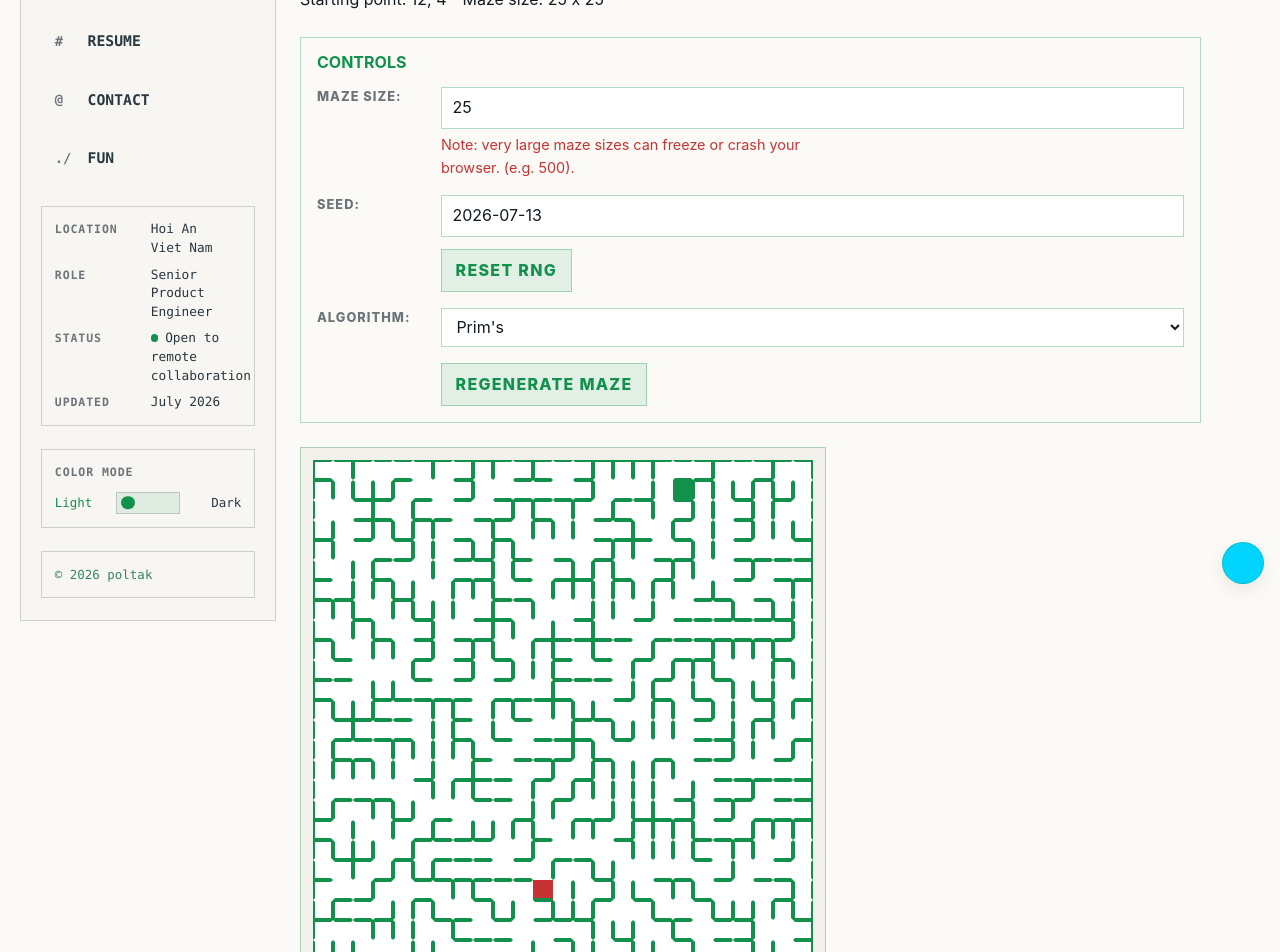
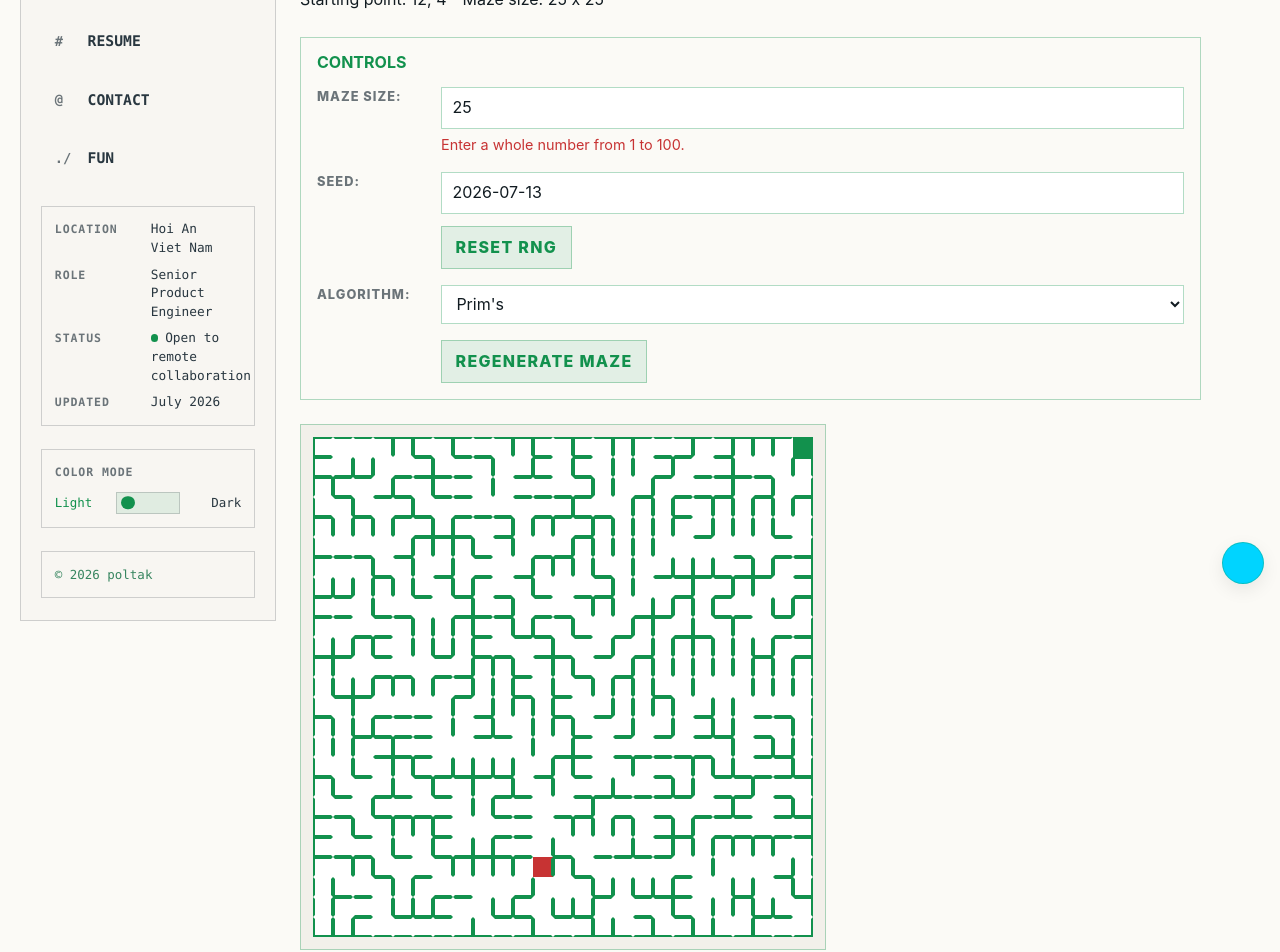
Before and after one commit to poltak/poltak.github.io, a SvelteKit app: page /maze-generator in a window 1280 px wide. Shown: the part 200-1152 px from the top of the page. Built offline with nearby package versions, Linux system fonts and the light colour scheme.

Commit message:
Generate mazes without quadratic scans or biased shuffling
- Bound maze dimensions and verify seeded, connected, cycle-free output through 100 by 100 cells.

```diff
--- a/src/lib/maze-generator/constants.ts
+++ b/src/lib/maze-generator/constants.ts
@@ -1,4 +1,6 @@
 import type { MazeGenAlgorithm } from './types'
+
+export const MAX_MAZE_SIZE = 100
 
 export const ALGO_CHOICES: Record<MazeGenAlgorithm, string> = {
     dfs: 'Depth-First Search',
--- a/src/lib/maze-generator/generation-functions.ts
+++ b/src/lib/maze-generator/generation-functions.ts
@@ -6,17 +6,19 @@ import {
     pickRandomNeighborDirection,
 } from './util'
 import type { Direction, MazeGenerator } from './types'
+import { MAX_MAZE_SIZE } from './constants'
 
 const generateMazeDFS: MazeGenerator = ({ mazeSize, randomInt }) => {
     const maze = initMaze(mazeSize)
     const startIndex = randomInt(0, mazeSize * mazeSize - 1)
     const stack: number[] = [startIndex]
     const history: number[] = [startIndex]
+    const visited = new Set(history)
 
     while (stack.length > 0) {
         const currentIndex = stack[stack.length - 1]
         const neighbors = getNeighborCells(currentIndex, mazeSize)
-        let direction = pickRandomNeighborDirection(neighbors, history, randomInt)
+        const direction = pickRandomNeighborDirection({ neighbors, visited, randomInt })
 
         // Once we've exhausted all possible directions, pop the stack so we can backtrack on next iteration
         if (direction === null) {
@@ -33,6 +35,7 @@ const generateMazeDFS: MazeGenerator = ({ mazeSize, randomInt }) => {
 
         // And add the neighbor to the history and stack, to work from on the next iteration
         history.push(neighborIndex)
+        visited.add(neighborIndex)
         stack.push(neighborIndex)
     }
 
@@ -43,6 +46,7 @@ const generateMazePrim: MazeGenerator = ({ mazeSize, randomInt }) => {
     const maze = initMaze(mazeSize)
     const startIndex = randomInt(0, mazeSize * mazeSize - 1)
     const history: number[] = [startIndex]
+    const visited = new Set(history)
     const wallPool: Array<[MazeCell, Direction]> = []
 
     const addValidWallsToPool = (cell: MazeCell): void => {
@@ -50,7 +54,7 @@ const generateMazePrim: MazeGenerator = ({ mazeSize, randomInt }) => {
 
         for (const [direction, neighborIndex] of Object.entries(neighboringCells)) {
             // Skip any directions that can't be visited OR have already been visited
-            if (neighborIndex === null || history.includes(neighborIndex)) {
+            if (neighborIndex === null || visited.has(neighborIndex)) {
                 continue
             }
             wallPool.push([cell, direction as Direction])
@@ -62,18 +66,20 @@ const generateMazePrim: MazeGenerator = ({ mazeSize, randomInt }) => {
     while (wallPool.length > 0) {
         const randomWallIndex = randomInt(0, wallPool.length - 1)
         const [cell, direction] = wallPool[randomWallIndex]
+        wallPool[randomWallIndex] = wallPool[wallPool.length - 1]
+        wallPool.pop()
         const neighborIndex = getNeighborCells(cell.index, mazeSize)[direction]
 
         // If we haven't visited this neighbor yet (and actually can) - visit it!
-        if (neighborIndex !== null && !history.includes(neighborIndex)) {
+        if (neighborIndex !== null && !visited.has(neighborIndex)) {
             maze[cell.index].walls[direction] = false
             maze[neighborIndex].walls[getOppositeDirection(direction)] = false
             history.push(neighborIndex)
+            visited.add(neighborIndex)
 
             // Add this neighbor's walls to the wall pool for future iterations
             addValidWallsToPool(maze[neighborIndex])
         }
-        wallPool.splice(randomWallIndex, 1)
     }
 
     return { maze, startIndex, endIndex: history[history.length - 1], history }
@@ -81,56 +87,62 @@ const generateMazePrim: MazeGenerator = ({ mazeSize, randomInt }) => {
 
 const generateMazeKruskal: MazeGenerator = ({ mazeSize, randomInt }) => {
     const maze = initMaze(mazeSize)
-    const allWallsShuffled = maze
-        .flatMap((cell) =>
-            Object.keys(cell.walls).map((wall) => [cell, wall] as [MazeCell, Direction]),
-        )
-        .sort(() => randomInt(0, 1) - 0.5)
-
-    // Create a disjoint set for each cell
-    const disjointSets = new Map<MazeCell, MazeCell>(maze.map((cell) => [cell, cell]))
-    function findSetRoot(cell: MazeCell): MazeCell {
-        while (disjointSets.get(cell) !== cell) {
-            cell = disjointSets.get(cell)!
+    // Each internal wall appears once. Fisher-Yates uses the supplied seeded RNG.
+    const walls: Array<[number, Direction, number]> = []
+    for (const cell of maze) {
+        const neighbors = getNeighborCells(cell.index, mazeSize)
+        for (const direction of ['top', 'right'] as const) {
+            const neighbor = neighbors[direction]
+            if (neighbor !== null) walls.push([cell.index, direction, neighbor])
         }
-        return cell
     }
-    function unionSets(a: MazeCell, b: MazeCell): void {
-        const rootA = findSetRoot(a)
-        const rootB = findSetRoot(b)
-        disjointSets.set(rootB, rootA)
+    for (let i = walls.length - 1; i > 0; i--) {
+        const j = randomInt(0, i)
+        ;[walls[i], walls[j]] = [walls[j], walls[i]]
     }
 
-    const history = [allWallsShuffled[0][0].index]
+    const parents = Uint32Array.from(maze, (cell) => cell.index)
+    const ranks = new Uint8Array(maze.length)
+    function findRoot(index: number): number {
+        while (parents[index] !== index) {
+            parents[index] = parents[parents[index]]
+            index = parents[index]
+        }
+        return index
+    }
 
-    for (const [cellA, direction] of allWallsShuffled) {
-        const cellBIndex = getNeighborCells(cellA.index, mazeSize)[direction]
-        if (cellBIndex == null) {
-            continue
-        }
-        const cellB = maze[cellBIndex]
+    const startIndex = walls[0]?.[0] ?? 0
+    const history = [startIndex]
+    for (const [cellAIndex, direction, cellBIndex] of walls) {
+        let rootA = findRoot(cellAIndex)
+        let rootB = findRoot(cellBIndex)
+        if (rootA === rootB) continue
+        if (ranks[rootA] < ranks[rootB]) [rootA, rootB] = [rootB, rootA]
+        parents[rootB] = rootA
+        if (ranks[rootA] === ranks[rootB]) ranks[rootA] += 1
 
-        // If both cells are part of the same set, we don't need to do anything else
-        if (findSetRoot(cellA) === findSetRoot(cellB)) {
-            continue
-        }
-
-        // If different sets, merge their sets and remove that wall
-        unionSets(cellA, cellB)
-        cellA.walls[direction] = false
-        cellB.walls[getOppositeDirection(direction)] = false
+        maze[cellAIndex].walls[direction] = false
+        maze[cellBIndex].walls[getOppositeDirection(direction)] = false
         history.push(cellBIndex)
+        if (history.length === maze.length) break
     }
 
     return {
         maze,
-        startIndex: allWallsShuffled[0][0].index,
-        endIndex: allWallsShuffled[allWallsShuffled.length - 1][0].index,
+        startIndex,
+        endIndex: history[history.length - 1],
         history,
     }
 }
 
 export const generateMaze: MazeGenerator = (params) => {
+    if (
+        !Number.isInteger(params.mazeSize) ||
+        params.mazeSize < 1 ||
+        params.mazeSize > MAX_MAZE_SIZE
+    ) {
+        throw new RangeError(`Maze size must be a whole number from 1 to ${MAX_MAZE_SIZE}.`)
+    }
     switch (params.algorithm) {
         case 'prim':
             return generateMazePrim(params)
--- a/src/lib/maze-generator/util.ts
+++ b/src/lib/maze-generator/util.ts
@@ -1,4 +1,10 @@
-import type { Direction, Point, MazeCellInterface, NeighborCells } from './types'
+import type {
+    Direction,
+    Point,
+    MazeCellInterface,
+    NeighborCells,
+    RandomIntGenerator,
+} from './types'
 
 export function getOppositeDirection(direction: Direction): Direction {
     switch (direction) {
@@ -84,13 +90,17 @@ export function getRightNeighbor(index: number, distance: number, mazeSize: numb
     return null
 }
 
-export function pickRandomNeighborDirection(
-    neighbors: NeighborCells,
-    history: number[],
-    randomInt: (min: number, max: number) => number,
-): Direction | null {
+export function pickRandomNeighborDirection({
+    neighbors,
+    visited,
+    randomInt,
+}: {
+    neighbors: NeighborCells
+    visited: ReadonlySet<number>
+    randomInt: RandomIntGenerator
+}): Direction | null {
     const validDirections = Object.entries(neighbors)
-        .filter(([, neighborIndex]) => neighborIndex !== null && !history.includes(neighborIndex))
+        .filter(([, neighborIndex]) => neighborIndex !== null && !visited.has(neighborIndex))
         .map(([direction]) => direction as Direction)
     if (validDirections.length === 0) {
         return null
--- a/src/routes/maze-generator/+page.svelte
+++ b/src/routes/maze-generator/+page.svelte
@@ -1,7 +1,7 @@
 <script lang="ts">
     import seedrandom from 'seedrandom'
     import { generateMaze } from '$lib/maze-generator/generation-functions'
-    import { ALGO_CHOICES } from '$lib/maze-generator/constants'
+    import { ALGO_CHOICES, MAX_MAZE_SIZE } from '$lib/maze-generator/constants'
     import { MazeCell, indexToPoint } from '$lib/maze-generator/util'
     import type { MazeGenAlgorithm, RandomIntGenerator } from '$lib/maze-generator/types'
 
@@ -16,13 +16,19 @@
         return rngInstances.get(seed)!
     }
 
-    let mazeSize = $state(25)
+    let mazeSize = $state<number | undefined>(25)
+    let renderedMazeSize = $state(25)
+    const validMazeSize = $derived(
+        mazeSize !== undefined &&
+            Number.isInteger(mazeSize) &&
+            mazeSize >= 1 &&
+            mazeSize <= MAX_MAZE_SIZE,
+    )
     let startIndex = $state(0)
     let endIndex = $state(0)
     let maze = $state<MazeCell[]>([])
-    let history = $state<number[]>([])
     let algorithm = $state<MazeGenAlgorithm>('prim')
-    let startingPoint = $derived(indexToPoint(startIndex, mazeSize))
+    let startingPoint = $derived(indexToPoint(startIndex, renderedMazeSize))
 
     // Regenerate maze when seed, mazeSize, algorithm, or RNG instances change
     $effect(() => {
@@ -30,12 +36,13 @@
     })
 
     function regenerateMaze() {
+        if (!validMazeSize || mazeSize === undefined) return
         const randomInt = getRandomIntGenerator(seed)
-        let generated = generateMaze({ mazeSize, randomInt, algorithm })
+        const generated = generateMaze({ mazeSize, randomInt, algorithm })
+        renderedMazeSize = mazeSize
         maze = generated.maze
         startIndex = generated.startIndex
         endIndex = generated.endIndex
-        history = generated.history
     }
 
     function resetRNG() {
@@ -50,7 +57,7 @@
 
 <div class="maze-info">
     <p>Starting point: {startingPoint[0] + 1}, {startingPoint[1] + 1}</p>
-    <p>Maze size: {mazeSize} x {mazeSize}</p>
+    <p>Maze size: {renderedMazeSize} x {renderedMazeSize}</p>
 </div>
 
 <div class="maze-controls">
@@ -59,9 +66,18 @@
     <div class="control">
         <label for="maze-size">Maze size:</label>
         <div class="maze-size-input">
-            <input id="maze-size" type="number" min={1} max={100} bind:value={mazeSize} />
-            <p class="maze-size-warning">
-                Note: very large maze sizes can freeze or crash your browser. (e.g. 500).
+            <input
+                id="maze-size"
+                type="number"
+                min={1}
+                max={MAX_MAZE_SIZE}
+                step={1}
+                bind:value={mazeSize}
+                aria-invalid={!validMazeSize}
+                aria-describedby="maze-size-help"
+            />
+            <p id="maze-size-help" class="maze-size-warning">
+                Enter a whole number from 1 to {MAX_MAZE_SIZE}.
             </p>
         </div>
     </div>
@@ -82,15 +98,15 @@
     </div>
 
     <div class="control">
-        <button onclick={regenerateMaze}>Regenerate Maze</button>
+        <button onclick={regenerateMaze} disabled={!validMazeSize}>Regenerate Maze</button>
     </div>
 </div>
 
-<div class="maze" style="width: {mazeSize * 20}px; height: {mazeSize * 20}px;">
-    {#each Array.from({ length: mazeSize }, (_, rowIndex) => rowIndex) as rowIndex}
+<div class="maze" style="width: {renderedMazeSize * 20}px; height: {renderedMazeSize * 20}px;">
+    {#each Array.from({ length: renderedMazeSize }, (_, rowIndex) => rowIndex) as rowIndex}
         <div class="row">
-            {#each Array.from({ length: mazeSize }, (_, colIndex) => colIndex) as colIndex}
-                {@const cellIndex = rowIndex * mazeSize + colIndex}
+            {#each Array.from({ length: renderedMazeSize }, (_, colIndex) => colIndex) as colIndex}
+                {@const cellIndex = rowIndex * renderedMazeSize + colIndex}
                 {@const cell = maze[cellIndex]}
                 {#if cell}
                     <div
```
Also changed, not shown: 1 other file (tests, documents, lock files or other folders).
